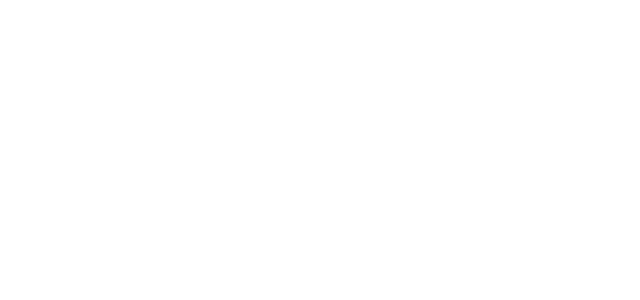
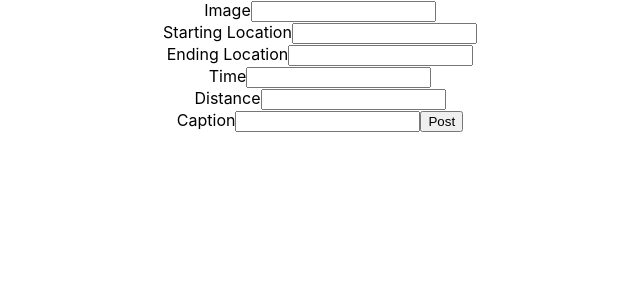
Before and after one commit to eduardopuerta9/JustRides, a React (Create React App) app in the folder client/: page /api/post/create in a window 1280 px wide. Before the commit this address had no page. Shown: the top 300 px of the page, without its empty margins (320-960 px from the left). Built offline with nearby package versions, Linux system fonts and the light colour scheme; no server answers.

Commit message:
working to get associations and models right

```diff
--- a/client/src/App.js
+++ b/client/src/App.js
@@ -7,6 +7,7 @@ import Login from './components/Login'
 import Home from './components/Home'
 import Feed from './components/Feed'
 import Nav from './components/Nav'
+import { GetPosts } from './services/PostServices'
 import MakePost from './components/CreatePost'
 import { Routes, Route } from 'react-router-dom'
 
@@ -15,7 +16,7 @@ import axios from 'axios'
 function App() {
   const [user, setUser] = useState(null)
   const [userInfo, setUserInfo] = useState({})
-  const [cards, setCards] = useState([])
+  const [posts, setPosts] = useState([])
   const [reviews, setReviews] = useState([])
 
   const handleLogout = () => {
@@ -26,11 +27,16 @@ function App() {
     const user = await CheckSession()
     setUser(user)
   }
+  const handlePosts = async () => {
+    const data = await GetPosts()
+    setPosts(data)
+  }
   useEffect(() => {
     const token = localStorage.getItem('token')
     if (token) {
       checkToken()
     }
+    handlePosts()
   }, [])
 
   return (
@@ -39,11 +45,11 @@ function App() {
       <main>
         <Routes>
           <Route path="/" element={<Home />}></Route>
-          <Route path="feed" element={<Feed user={user} />} />
+          <Route path="/feed" element={<Feed user={user} />} />
           <Route path="/register" element={<Register />}></Route>
           <Route path="/login" element={<Login setUser={setUser} />}></Route>
           <Route
-            path="/createpost"
+            path="/api/post/create"
             element={<MakePost userInfo={userInfo} />}
           ></Route>
         </Routes>
--- a/client/src/components/CreatePost.jsx
+++ b/client/src/components/CreatePost.jsx
@@ -1,14 +1,13 @@
 import { Link, useNavigate } from 'react-router-dom'
 import { useState, useEffect } from 'react'
-import React from 'react'
-import { CreatePost } from '../services/PostServices'
+import axios from 'axios'
 
 const MakePost = ({userInfo})=> {
   const userName = userInfo.userName
   const userId= userInfo.id
 
   let navigate= useNavigate()
-  let initialState= {
+  const initialState= {
     userId: userId,
     userName: userName,
     image: '',
@@ -18,40 +17,82 @@ const MakePost = ({userInfo})=> {
     distance: '',
     message: ''
   }
-  const [formValues, setFormValues]= useState(initialState)
+  const [formValues, setFormState]= useState(initialState)
 
   const handleSubmit = async (e) => {
     e.preventDefault()
-    await CreatePost({
-      userId: userId,
-      userName: userName,
-      image: formValues.image,
-      startLocation: formValues.startLocation,
-      endLocation: formValues.endLocation,
-      time: formValues.time,
-      distance: formValues.distance,
-      message: formValues.message
-    })
-    setFormValues(initialState)
-    navigate ('/feed')
+
+    await axios.post('http://localhost:3001/api/post/create', formValues)
+
+    setFormState(initialState)
   }
 
   const handleChange = (e) => {
-    setFormValues({ ...formValues, [e.target.name]: e.target.value})
+    setFormState({ ...formValues, [e.target.id]: e.target.value})
+    console.log(formValues)
   }
-  useEffect(()=> {
-
-  }, [])
 
   return (
-    <div className='create'>
-      <h1>Make a post</h1>
-      <form onSubmit={handleSubmit}>
-        <h3>Hey {userName}</h3>
-        <p>Create a post</p>
+    <div className="post-form-container">
+    <form onSubmit={handleSubmit} className="addPostForm">
+      <div className="post-div"></div>
+      <label htmlFor="image">Image</label>
+      <input
+        type="text"
+        id="image"
+        onChange={handleChange}
+        value={formValues.image}
+        className="post-form-image"
+      ></input>
+      <div className="start-location-div"></div>
+      <label htmlFor="startLocation">Starting Location</label>
+      <input
+        type="text"
+        id="startLocation"
+        onChange={handleChange}
+        value={formValues.startLocation}
+        className="post-form-startLocation"
+      ></input>
+      <div className="end-location-div"></div>
+      <label htmlFor="endLocation">Ending Location</label>
+      <input
+        type="text"
+        id="endLocation"
+        onChange={handleChange}
+        value={formValues.endLocation}
+        className="post-form-endLocation"
+      ></input>
+      <div className="time-div"></div>
+      <label htmlFor="time">Time</label>
+      <input
+        type="text"
+        id="time"
+        onChange={handleChange}
+        value={formValues.time}
+        className="post-form-time"
+      ></input>
+      <div className="distance-div"></div>
+      <label htmlFor="distance">Distance</label>
+      <input
+        type="text"
+        id="distance"
+        onChange={handleChange}
+        value={formValues.distance}
+        className="post-form-distance"
+      ></input>
+      <div className="message-div"></div>
+      <label htmlFor="message">Caption</label>
+      <input
+        type="text"
+        id="message"
+        onChange={handleChange}
+        value={formValues.message}
+        className="post-form-Message"
+      ></input>
 
-      </form>
-    </div>
+      <button type="submit">Post</button>
+    </form>
+  </div>
   )
 }
 
--- a/client/src/components/Nav.jsx
+++ b/client/src/components/Nav.jsx
@@ -8,7 +8,7 @@ const Nav = ({ user, handleLogout, checkToken }) => {
         <NavLink to="/feed" className="Nav-Bar link">
           FEED
         </NavLink>
-        <NavLink to="/createpost" className="Nav-Bar link">
+        <NavLink to="/api/post/create" className="Nav-Bar link">
           CREATE POST
         </NavLink>
         <NavLink to="/" onClick={handleLogout} className="Nav-Bar link">
@@ -30,7 +30,7 @@ const Nav = ({ user, handleLogout, checkToken }) => {
             </div>
           </NavLink>
         )}
-        {user.id != 1 && (
+        {user.id !== 1 && (
           <NavLink to="/about" className="Nav-Bar link">
             About
           </NavLink>
--- a/client/src/services/PostServices.js
+++ b/client/src/services/PostServices.js
@@ -10,7 +10,7 @@ export const GetPosts = async () => {
 }
 export const CreatePost = async (data) => {
   try {
-    const res = await Client.post('api/post', data)
+    const res = await Client.post('api/post/create', data)
     return res.data
   } catch (error) {
     throw error
--- a/client/src/services/api.js
+++ b/client/src/services/api.js
@@ -11,8 +11,7 @@ Client.interceptors.request.use(
     if (token) {
       config.headers['authorization'] = `Bearer ${token}`
     }
-    console.log('TOKEN GOES HERE:')
-    console.log(config)
+
     return config
   },
   (error) => Promise.reject(error)
```
Also changed, not shown: 1 other file (tests, documents, lock files or other folders).
